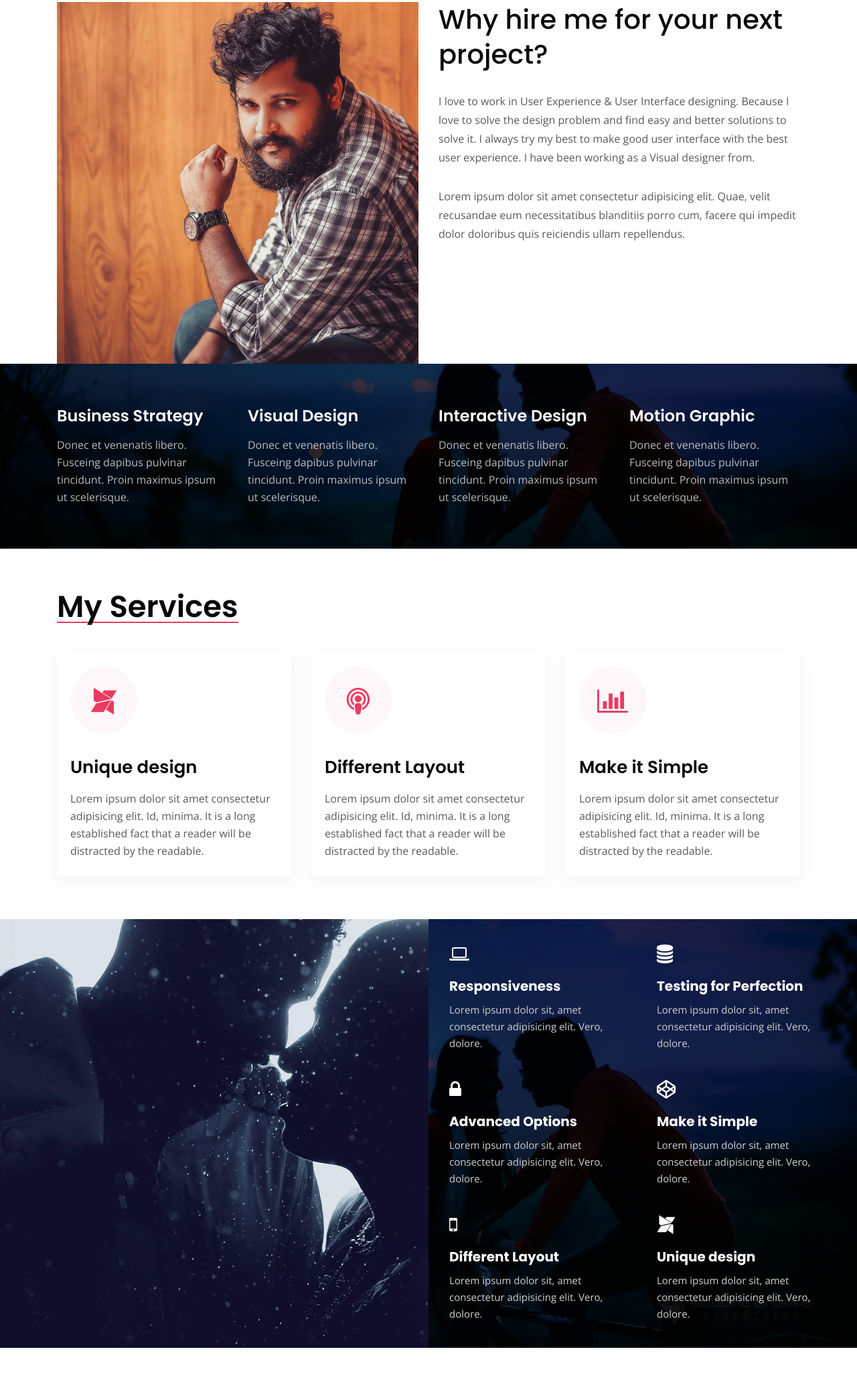
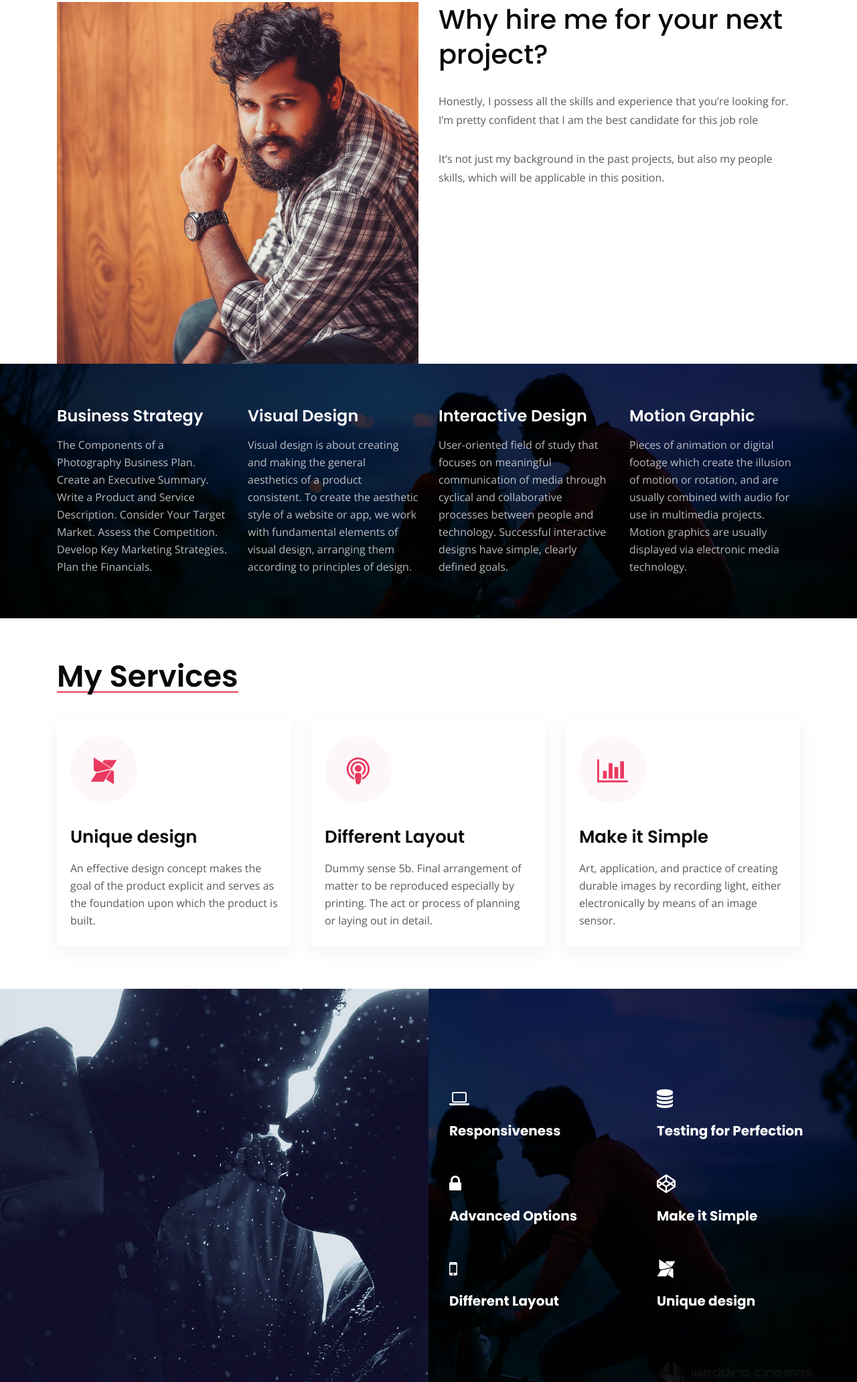
Before and after one commit to Adithyanmohanadz/Manojsample, a plain HTML site: page index.html in a window 1280 px wide. Shown: the part 937-3000 px from the top of the page at 67% size. Drawn offline with nearby package versions, Linux system fonts and the light colour scheme.

Commit message:
manoj site edit

```diff
--- a/index.html
+++ b/index.html
@@ -104,11 +104,12 @@ Author URL: http://w3layouts.com
         </div>
         <div class="col-lg-6 aboutgrid1 my-lg-0 my-5">
           <h4>Why hire me for your next project?</h4>
-          <p>I love to work in User Experience & User Interface designing. Because I love to solve the design problem and find easy and better
-            solutions to solve it. I always try my best to make good user interface with the best user experience. I have been working as a Visual
-            designer from.</p>
-          <p>Lorem ipsum dolor sit amet consectetur adipisicing elit. Quae, velit recusandae eum necessitatibus blanditiis porro cum, facere qui
-            impedit dolor doloribus quis reiciendis ullam repellendus.</p>
+          <p>Honestly, I possess all the skills and experience that you’re looking for. I’m pretty confident that I am the best candidate for this job role
+
+          </p>
+          <p>It’s not just my background in the past projects, but also my people skills,
+             which will be applicable in this position.
+          </p>
 
           <!--a href="#URL" class="btn btn-outline-primary p-3">Download CV</a-->
         </div>
@@ -120,23 +121,24 @@ Author URL: http://w3layouts.com
         <div class="bottomgrids row">
           <div class="col-lg-3 col-md-6 bottomgrid1 mt-lg-0 mt-0">
             <h4>Business Strategy</h4>
-            <p>Donec et venenatis libero. Fusceing dapibus pulvinar tincidunt. Proin
-              maximus ipsum ut scelerisque.</p>
+            <p>The Components of a Photography Business Plan. Create an Executive Summary. Write a Product and Service Description. Consider Your Target Market.
+               Assess the Competition. Develop Key Marketing Strategies. Plan the Financials.</p>
           </div>
           <div class="col-lg-3 col-md-6 bottomgrid1 mt-md-0 mt-5">
             <h4>Visual Design</h4>
-            <p>Donec et venenatis libero. Fusceing dapibus pulvinar tincidunt. Proin
-              maximus ipsum ut scelerisque.</p>
+            <p>Visual design is about creating and making the general aesthetics of a product consistent.
+               To create the aesthetic style of a website or app, we work with fundamental elements of visual design,
+                arranging them according to principles of design.</p>
           </div>
           <div class="col-lg-3 col-md-6 bottomgrid1 mt-lg-0 mt-5">
             <h4>Interactive Design</h4>
-            <p>Donec et venenatis libero. Fusceing dapibus pulvinar tincidunt. Proin
-              maximus ipsum ut scelerisque.</p>
+            <p>User-oriented field of study that focuses on meaningful communication of media through cyclical and collaborative processes between people and technology.
+               Successful interactive designs have simple, clearly defined goals.</p>
           </div>
           <div class="col-lg-3 col-md-6 bottomgrid1 mt-lg-0 mt-5">
             <h4>Motion Graphic</h4>
-            <p>Donec et venenatis libero. Fusceing dapibus pulvinar tincidunt. Proin
-              maximus ipsum ut scelerisque.</p>
+            <p>Pieces of animation or digital footage which create the illusion of motion or rotation, and are usually combined with audio for use in multimedia projects.
+              Motion graphics are usually displayed via electronic media technology. </p>
           </div>
           <div class="clearfix"> </div>
         </div>
@@ -158,8 +160,8 @@ Author URL: http://w3layouts.com
                 </div>
                 <div class="features-with-17-left2">
                   <h6><a href="#url">Unique design</a></h6>
-                  <p>Lorem ipsum dolor sit amet consectetur adipisicing elit. Id, minima. It is a long established fact that a reader will be
-                    distracted by the readable.</p>
+                  <p> An effective design concept makes the goal of the product explicit and serves as
+                     the foundation upon which the product is built.</p>
                 </div>
               </div>
             </div>
@@ -170,8 +172,7 @@ Author URL: http://w3layouts.com
                 </div>
                 <div class="features-with-17-left2">
                   <h6><a href="#url">Different Layout</a></h6>
-                  <p>Lorem ipsum dolor sit amet consectetur adipisicing elit. Id, minima. It is a long established fact that a reader will be
-                    distracted by the readable.</p>
+                  <p>Dummy sense 5b. Final arrangement of matter to be reproduced especially by printing. The act or process of planning or laying out in detail.</p>
                 </div>
               </div>
             </div>
@@ -182,8 +183,9 @@ Author URL: http://w3layouts.com
                 </div>
                 <div class="features-with-17-left2">
                   <h6><a href="#url">Make it Simple</a> </h6>
-                  <p>Lorem ipsum dolor sit amet consectetur adipisicing elit. Id, minima. It is a long established fact that a reader will be
-                    distracted by the readable.</p>
+                  <p>Art, application, and practice of creating durable images by recording light,
+                    either electronically by means of an image sensor.
+                  </p>
                 </div>
               </div>
             </div>
@@ -207,7 +209,7 @@ Author URL: http://w3layouts.com
               </div>
               <div class="features-with-17-left2">
                 <h6><a href="#url">Responsiveness</a></h6>
-                <p>Lorem ipsum dolor sit, amet consectetur adipisicing elit. Vero, dolore.</p>
+                <p></p>
               </div>
             </div>
             <div class="features-with-17-right-tp_sur">
@@ -216,7 +218,7 @@ Author URL: http://w3layouts.com
               </div>
               <div class="features-with-17-left2">
                 <h6><a href="#url">Testing for Perfection</a></h6>
-                <p>Lorem ipsum dolor sit, amet consectetur adipisicing elit. Vero, dolore.</p>
+                <p></p>
               </div>
             </div>
             <div class="features-with-17-right-tp_sur">
@@ -225,7 +227,7 @@ Author URL: http://w3layouts.com
               </div>
               <div class="features-with-17-left2">
                 <h6><a href="#url">Advanced Options</a></h6>
-                <p>Lorem ipsum dolor sit, amet consectetur adipisicing elit. Vero, dolore.</p>
+                <p></p>
               </div>
             </div>
             <div class="features-with-17-right-tp_sur">
@@ -234,7 +236,7 @@ Author URL: http://w3layouts.com
               </div>
               <div class="features-with-17-left2">
                 <h6><a href="#url">Make it Simple</a></h6>
-                <p>Lorem ipsum dolor sit, amet consectetur adipisicing elit. Vero, dolore.</p>
+                <p></p>
               </div>
             </div>
             <div class="features-with-17-right-tp_sur">
@@ -243,7 +245,7 @@ Author URL: http://w3layouts.com
               </div>
               <div class="features-with-17-left2">
                 <h6><a href="#url">Different Layout</a></h6>
-                <p>Lorem ipsum dolor sit, amet consectetur adipisicing elit. Vero, dolore.</p>
+                <p></p>
               </div>
             </div>
             <div class="features-with-17-right-tp_sur">
@@ -252,7 +254,7 @@ Author URL: http://w3layouts.com
               </div>
               <div class="features-with-17-left2">
                 <h6><a href="#url">Unique design</a></h6>
-                <p>Lorem ipsum dolor sit, amet consectetur adipisicing elit. Vero, dolore.</p>
+                <p></p>
               </div>
             </div>
           </div>
@@ -367,7 +369,7 @@ Author URL: http://w3layouts.com
           </div>
         </div>
         <div class="text-center">
-          <a href="" class="follow-insta-button btn btn-secondary p-3 mt-5" target="_blank">
+          <a href="https://www.instagram.com/clickmaan/" class="follow-insta-button btn btn-secondary p-3 mt-5" target="_blank">
             Follow me on Instagram
           </a>
         </div>
@@ -383,7 +385,7 @@ Author URL: http://w3layouts.com
           <div class="section-width mb-5">
             <h2>Imagination is more important than knowledge</h2>
           </div>
-          <a href="#small-dialog" class="popup-with-zoom-anim play-view text-center">
+          <a href="https://www.youtube.com/watch?v=Gddrs8V0mv8" class="popup-with-zoom-anim play-view text-center">
             <span class="video-play-icon">
               <span class="fa fa-play"></span>
             </span>
@@ -421,12 +423,12 @@ Author URL: http://w3layouts.com
           <p>United States of America.</p>
           <br />
           <b>Phone:</b>
-          <p><a href="tel:+11-22-55-66-05">+11-22-55-66-05</p>
-          <p><a href="tel:+11-22-55-66-06">+11-22-55-66-06</p>
+          <p><a href="tel:+11-22-55-66-05">+91 94950 21233</p>
+          <p><a href="tel:+11-22-55-66-06">+91 70349 19081</p>
           <br />
           <b>Email:</b>
-          <p><a href="mailto:christopher@mysite.com">christopher@mail.com</a></p>
-          <p><a href="mailto:support@mysite.com">support@mail.com</a></p>
+          <p><a href="mailto:christopher@mysite.com">dsnrmanoo@mail.com</a></p>
+          <p><a href="mailto:support@mysite.com">...</a></p>
         </div>
       </div>
     </div>
@@ -448,10 +450,10 @@ Author URL: http://w3layouts.com
       <div class="container">
         <div class="footers14-bottom text-center">
           <div class="social">
-            <a href="#facebook" class="facebook"><span class="fa fa-facebook" aria-hidden="true"></span></a>
+            <a href="https://www.facebook.com/dsnrmanoo" class="facebook"><span class="fa fa-facebook" aria-hidden="true"></span></a>
             <a href="#google" class="google"><span class="fa fa-google-plus" aria-hidden="true"></span></a>
             <a href="#twitter" class="twitter"><span class="fa fa-twitter" aria-hidden="true"></span></a>
-            <a href="#instagram" class="instagram"><span class="fa fa-instagram" aria-hidden="true"></span></a>
+            <a href="https://www.instagram.com/clickmaan/" class="instagram"><span class="fa fa-instagram" aria-hidden="true"></span></a>
             <a href="#youtube" class="youtube"><span class="fa fa-youtube" aria-hidden="true"></span></a>
           </div>
           <div class="copyright mt-1">
```
